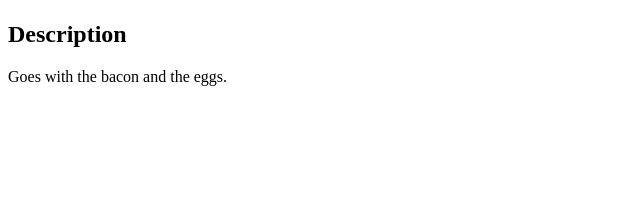
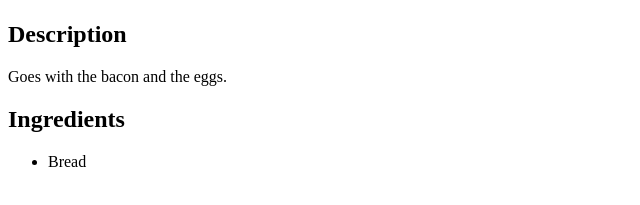
Before and after one commit to jajc202/odin-recipes, a plain HTML site: page recipes/toast.html in a window 1280 px wide. Shown: the part 99-304 px from the top of the page, without its empty margins (0-640 px from the left). Drawn offline with Linux system fonts and the light colour scheme.

Commit message:
Add Ingredients section to Toast page

```diff
--- a/recipes/toast.html
+++ b/recipes/toast.html
@@ -11,5 +11,9 @@
     <img src="YeahToast.gif">
     <h2>Description</h2>
     Goes with the bacon and the eggs.
+    <h2>Ingredients</h2>
+    <ul>
+        <li>Bread</li>
+    </ul>
 </body>
 </html>
```
